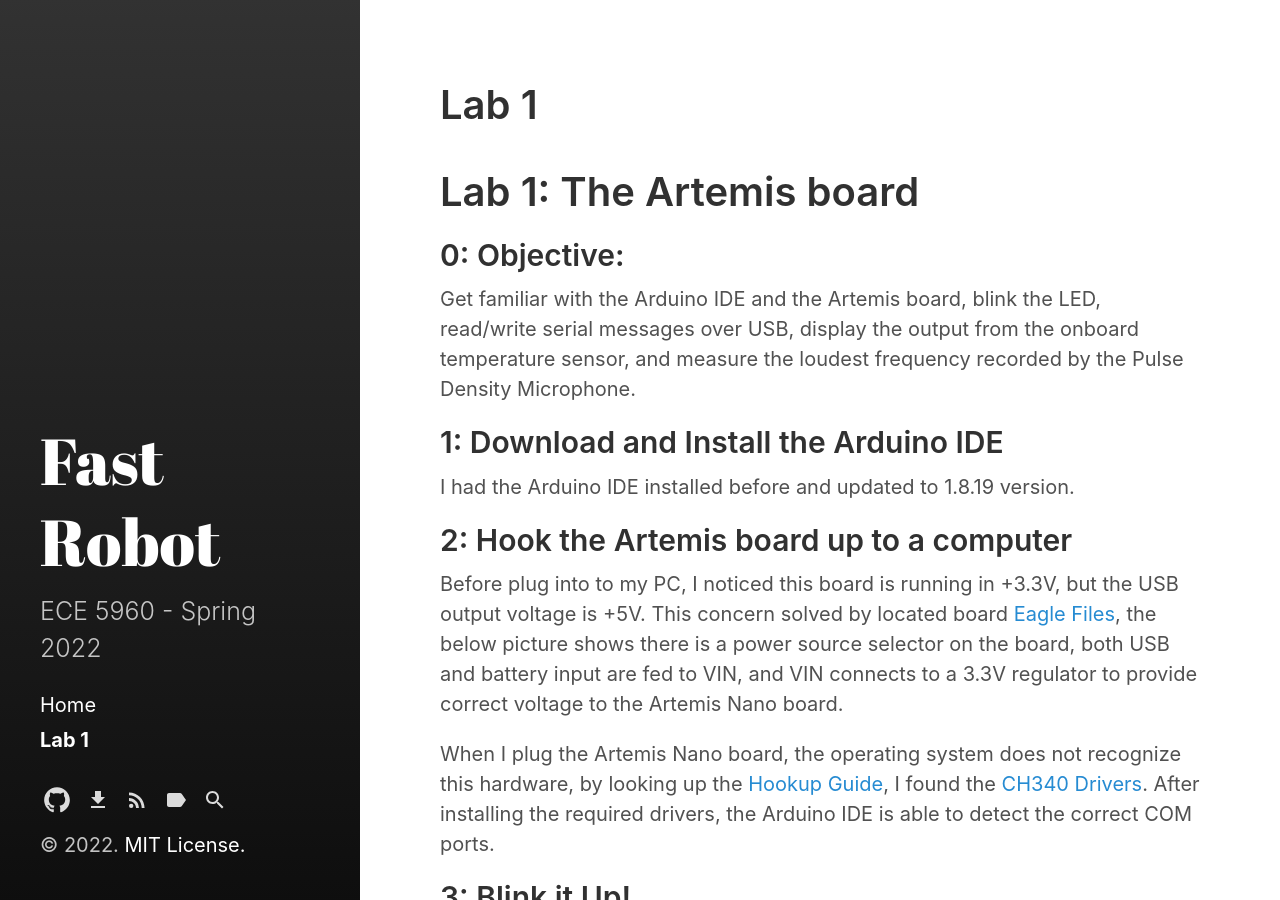
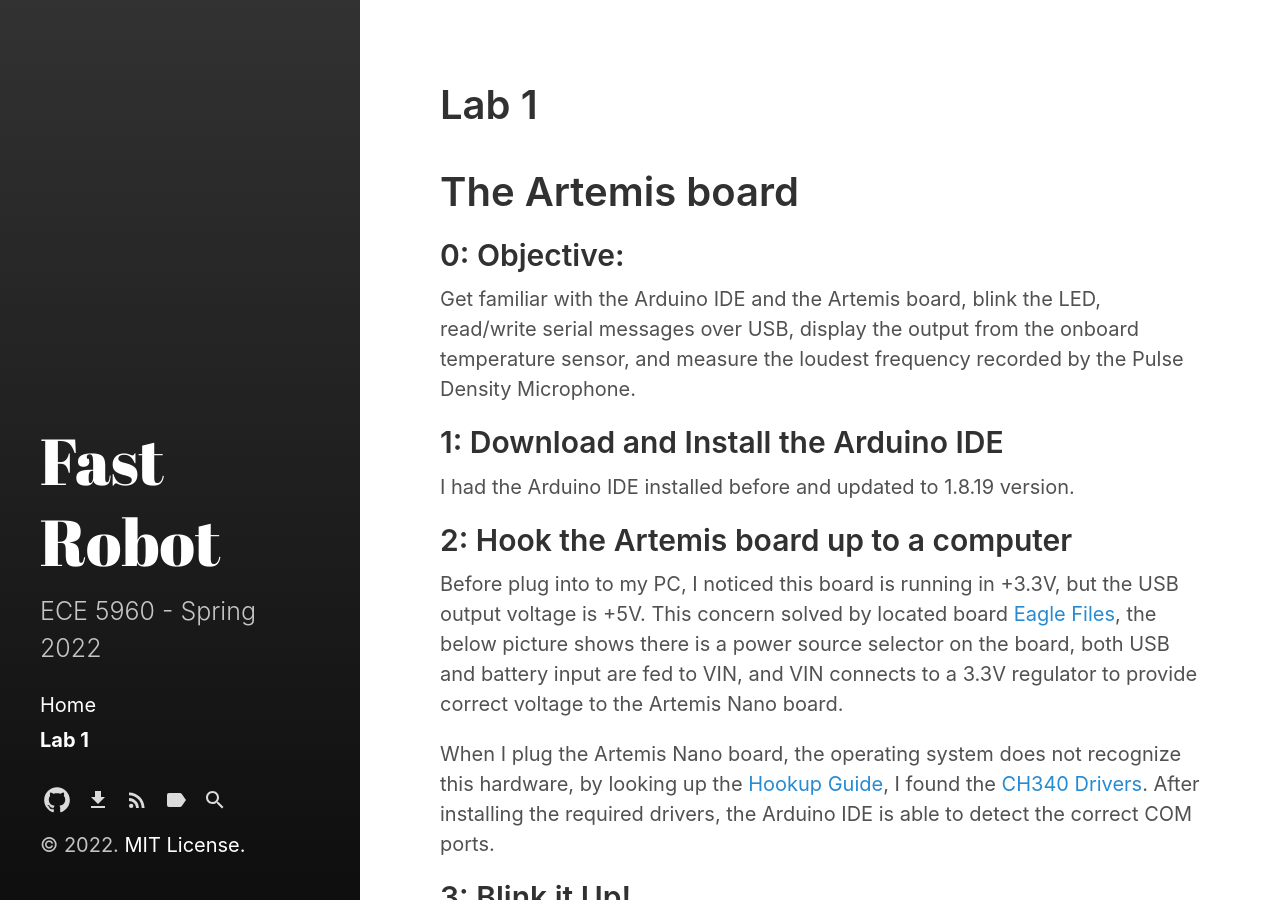
Before and after one commit to soulkun/hydeout, a Jekyll site: the page built from category/lab1.md, in a window 1280 px wide and 900 px high. Built offline with Jekyll 4.4.1, drawn with Linux system fonts in a browser that asks for light colours.

Commit message:
Update lab1.md

````diff
--- a/category/lab1.md
+++ b/category/lab1.md
@@ -3,7 +3,7 @@ layout: category
 title: Lab 1
 ---
 
-# Lab 1: The Artemis board
+# The Artemis board
 
 ## 0: Objective:
 Get familiar with the Arduino IDE and the Artemis board, blink the LED, read/write serial messages over USB, display the output from the onboard temperature sensor, and measure the loudest frequency recorded by the Pulse Density Microphone.
@@ -20,21 +20,21 @@ When I plug the Artemis Nano board, the operating system does not recognize this
 ## 3: Blink it Up!
 This part is pretty easy, just load the sample code and upload to the Artemis Nano board. I use baud rate 460800. Below video shows the internal blue LED flashing in 0.5Hz.
 
-<div class="embed-responsive embed-responsive-16by9">
+<div class="video-container">
 <iframe width="560" height="315" src="http://www.youtube.com/embed/njwVnxOrFAU" title="YouTube video player" frameborder="0" allow="accelerometer; autoplay; clipboard-write; encrypted-media; gyroscope; picture-in-picture" allowfullscreen></iframe>
 </div>
 
 ## 4: Serial
 Simple as the previous, load the sample code and upload to the board. Need to be careful set the baud rate to 115200. Once upload to the board, use Tools-->Serial Monitor to send and view messages.
 
-<div class="embed-responsive embed-responsive-16by9">
+<div class="video-container">
 <iframe width="560" height="315" src="http://www.youtube.com/embed/CPWnKTZDggU" title="YouTube video player" frameborder="0" allow="accelerometer; autoplay; clipboard-write; encrypted-media; gyroscope; picture-in-picture" allowfullscreen></iframe>
 </div>
 
 ## 5: Analog Read
 This example shows how to read analog data. First, load the example file, on my Arduino IDE, it locates at Files-->Examples-->Example02_AnalogRead. Then choose it and upload to the board. On line #56, 57 and 58 shows how to retrieve analog data; on line #60, the code shows "computed die temperature in deg F". Open the serial monitor, we can see temp, vcc and vss data updates in millisecond. To test it, I put mu thumb onto the board to makes it warm, and the temp value jumps from 33872 to 34232.
 
-<div class="embed-responsive embed-responsive-16by9">
+<div class="video-container">
 <iframe width="560" height="315" src="http://www.youtube.com/embed/WPtpbuohPgc" title="YouTube video player" frameborder="0" allow="accelerometer; autoplay; clipboard-write; encrypted-media; gyroscope; picture-in-picture" allowfullscreen></iframe>
 </div>
 
@@ -43,7 +43,7 @@ In this example, load the example file located at File-->Examples-->PDM-->Exampl
 
 To test, I use my iPhone app to generate serval different frequencies, and finally I use my PC to generate a 16kHz sound, it seems this PDM microphone is pretty precise.
 
-<div class="embed-responsive embed-responsive-16by9">
+<div class="video-container">
 <iframe width="560" height="315" src="http://www.youtube.com/embed/88ZAxnkcrFo" title="YouTube video player" frameborder="0" allow="accelerometer; autoplay; clipboard-write; encrypted-media; gyroscope; picture-in-picture" allowfullscreen></iframe>
 </div>
 
@@ -71,6 +71,6 @@ if(freq >= 2000 && freq <= 3000)
 else
   digitalWrite(LED_BUILTIN, LOW);
 ```
-<div class="embed-responsive embed-responsive-16by9">
+<div class="video-container">
 <iframe width="560" height="315" src="http://www.youtube.com/embed/I5yo20A9p-E" title="YouTube video player" frameborder="0" allow="accelerometer; autoplay; clipboard-write; encrypted-media; gyroscope; picture-in-picture" allowfullscreen></iframe>
 </div>
````
